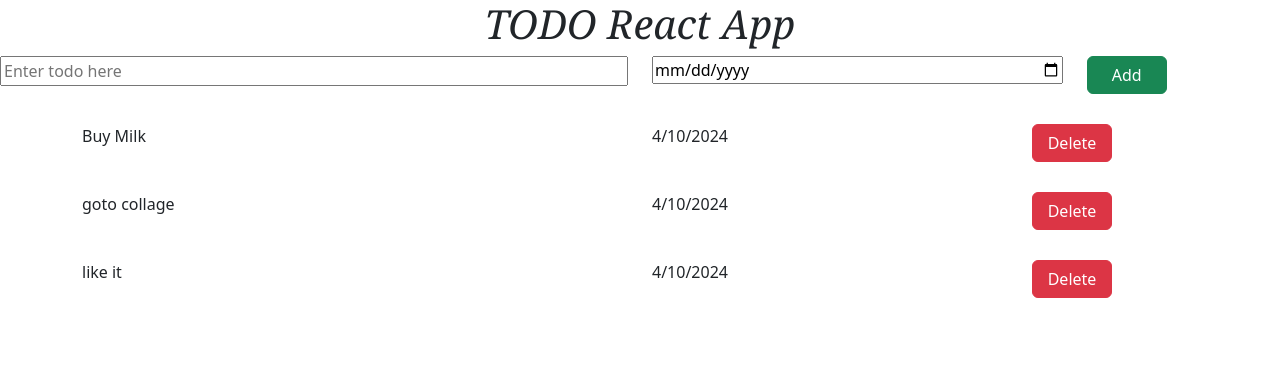
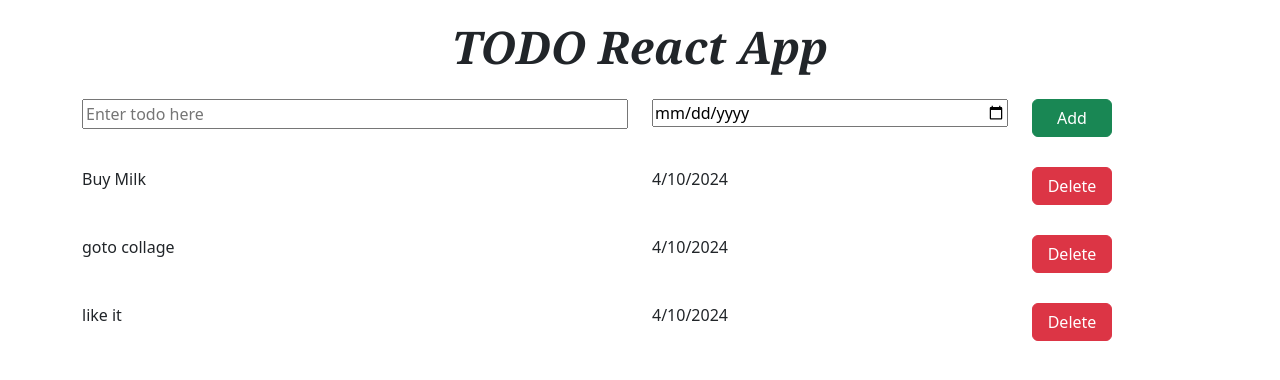
Before and after one commit to AGNIKSAHA/to-do, a React (Vite) app: page / in a window 1280 px wide. Shown: the top 380 px of the page. Built offline with nearby package versions, Linux system fonts and the light colour scheme.

Commit message:
1st commit

```diff
--- a/src/App.jsx
+++ b/src/App.jsx
@@ -1,7 +1,6 @@
 import AppName from "./components/AppName";
 import "./app.css";
 import TodoItems from "./components/TodoItems";
-import AddTodo from "./components/AddTodo";
 function App() {
   const todoItems = [
     {
@@ -20,7 +19,7 @@ function App() {
   return (
     <center class="todo-container">
       <AppName></AppName>
-      <AddTodo></AddTodo>
+
       <TodoItems todoItems={todoItems}></TodoItems>
     </center>
   );
--- a/src/app.css
+++ b/src/app.css
@@ -1,22 +1,6 @@
-h1{
-    font-weight: 700;
-    font-style: italic;
-    font-size: 45px;
-    margin: 20px;
-    font-family: Georgia, 'Times New Roman', Times, serif;
-    margin-bottom: 25px;
-    text-align: center;
+.todo-container {
+  text-align: left;
 }
-input{
-    width: 100%;
+input {
+  width: 100%;
 }
-.todo-container{
-    text-align: left;
-}
-
-.myRow{
-    margin-bottom: 30px;
-}
-.myButton{
-    min-width: 80px;
-}
--- a/src/components/AddTodo.jsx
+++ b/src/components/AddTodo.jsx
@@ -1,14 +1,16 @@
+import style from "./AddTodo.module.css";
+
 function AddTodo() {
   return (
-    <div className="row myRow">
+    <div className={`${style.myRow} row`}>
       <div className="col-6">
         <input type="text" placeholder="Enter todo here" />
       </div>
-      <div className="col-4">
+      <div className={` col-4`}>
         <input type="date" />
       </div>
       <div className="col-2">
-        <button type="button" className="btn btn-success myButton">
+        <button type="button" className={`${style.myButton} btn btn-success`}>
           Add
         </button>
       </div>
--- /dev/null
+++ b/src/components/AddTodo.module.css
@@ -0,0 +1,6 @@
+.myButton {
+  min-width: 80px;
+}
+.myRow {
+  margin-bottom: 30px;
+}
--- a/src/components/AppName.jsx
+++ b/src/components/AppName.jsx
@@ -1,4 +1,5 @@
-function AppName(){
-return <h1>TODO React App</h1>
+import style from "./AppName.module.css";
+function AppName() {
+  return <h1 className={style.todoHeading}>TODO React App</h1>;
 }
 export default AppName;
--- /dev/null
+++ b/src/components/AppName.module.css
@@ -0,0 +1,9 @@
+.todoHeading {
+  font-weight: 700;
+  font-style: italic;
+  font-size: 45px;
+  margin: 20px;
+  font-family: Georgia, "Times New Roman", Times, serif;
+  margin-bottom: 25px;
+  text-align: center;
+}
--- a/src/components/TodoItem.jsx
+++ b/src/components/TodoItem.jsx
@@ -1,11 +1,12 @@
+import style from "./TodoItem.module.css";
 function TodoItem({ todoname, todoDate }) {
   return (
     <div>
-      <div className="row myRow">
+      <div className={`${style.myRow} row`}>
         <div className="col-6">{todoname}</div>
         <div className="col-4">{todoDate}</div>
         <div className="col-2">
-          <button type="button" className="btn btn-danger myButton">
+          <button type="button" className={`${style.myButton} btn btn-danger`}>
             Delete
           </button>
         </div>
--- /dev/null
+++ b/src/components/TodoItem.module.css
@@ -0,0 +1,6 @@
+.myRow {
+  margin-bottom: 30px;
+}
+.myButton {
+  min-width: 80px;
+}
--- a/src/components/TodoItems.jsx
+++ b/src/components/TodoItems.jsx
@@ -1,7 +1,9 @@
 import TodoItem from "./TodoItem";
+import AddTodo from "./AddTodo";
 const TodoItems = ({ todoItems }) => {
   return (
     <div className="container ">
+      <AddTodo></AddTodo>
       {todoItems.map((item) => (
         <TodoItem todoDate={item.dueDate} todoname={item.name}></TodoItem>
       ))}
```
